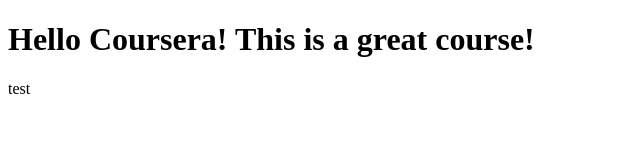
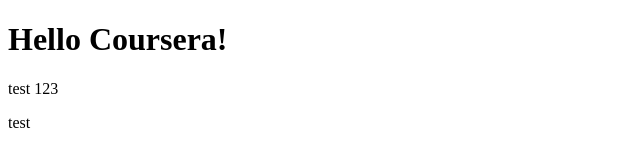
Before and after one commit to Antoinette1970/Coursera-test, a plain HTML site: page site/index.html in a window 1280 px wide. Shown: the whole page, without its empty margins (0-640 px from the left). Drawn offline with Linux system fonts and the light colour scheme.

Commit message:
small addition to our content2

```diff
--- a/site/index.html
+++ b/site/index.html
@@ -4,7 +4,8 @@
 	<title>Hello Coursera!</title>
 </head>
 <body>
-<h1>Hello Coursera! This is a great course!</h1>
-<p>test</p>
+<h1>Hello Coursera!</h1>
+<p>test 123</p>
+<p>test
 </body>
 </html>
```
